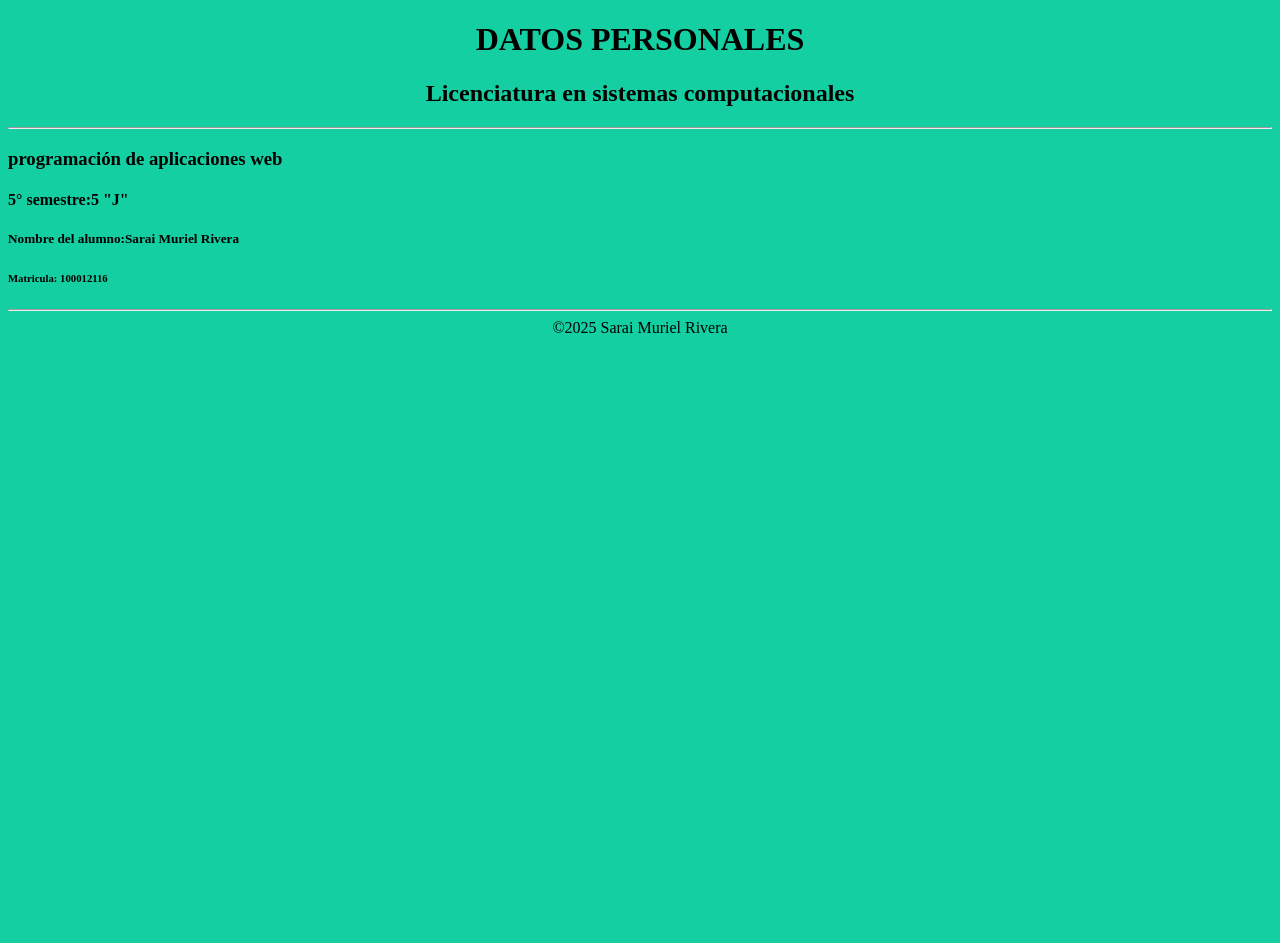
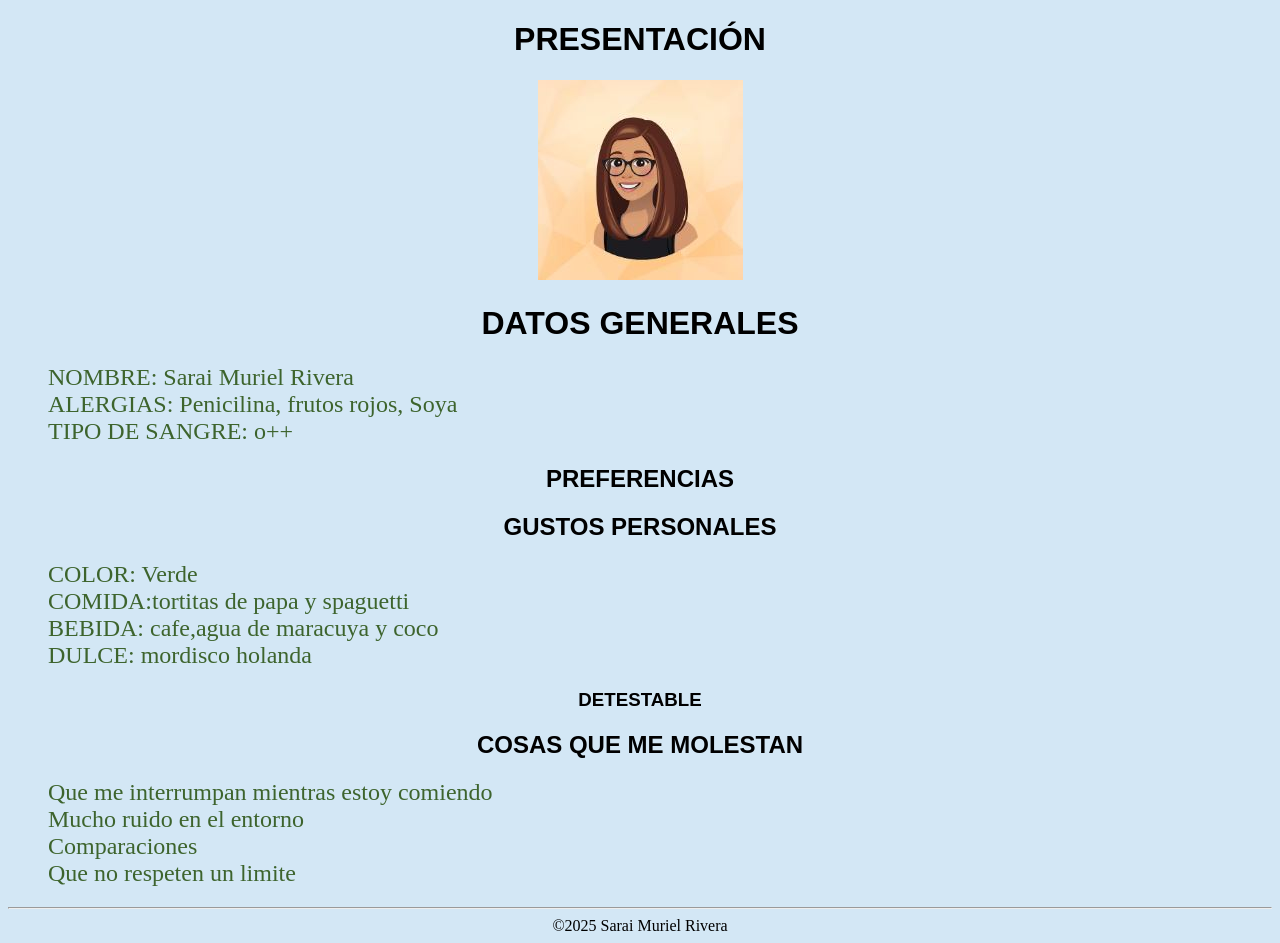
Before and after one commit to Alejandra-Albores-Orellano/proyectoperfiles, a plain HTML site: page Muriel.html in a window 1280 px wide. Before the commit the page ends 800 px from the top, so only its background shows below. Drawn offline with Linux system fonts and the light colour scheme.

Commit message:
Finalizado

```diff
--- a/Muriel.html
+++ b/Muriel.html
@@ -7,23 +7,52 @@
     <title>HTML_EQUIPO COLABORATIVO</title>
     <style>
      body {
-            background-color: rgb(20, 207, 161);
-
+            background-color: rgb(211, 231, 245);
+            h1, h2, h3 {
+            text-align: center;
+            font-family: Arial, sans-serif;
+        }
+        ul {
+            list-style-type: none;
+            font-size: 20px;
+            color: #3d642d;
+        }
         }
     </style>
 </head>
 <body>
-    <!--Autor;-Sarai Muriel Rivera-->
-    <!--Correo;sarai.muriel09@unach.mx-->
-    <center><h1>DATOS PERSONALES</h1></center>
-    <center><h2>Licenciatura en sistemas computacionales</h2></center>
+    <center><h1>PRESENTACIÓN</h1></center>
+    <center><img src="Captura.JPG" alt="Descripción"></center>
+
+
+    <h1>DATOS GENERALES</h1>
+    <ul>
+
+        <li><font size="5" color="#3d642d">NOMBRE: Sarai Muriel Rivera</li></font>
+        <li><font size="5" color="#3d642d">ALERGIAS: Penicilina, frutos rojos, Soya</li></font>
+        <li><font size="5" color="#3d642d">TIPO DE SANGRE: o++</font>
+    </ul>
+
+    <center><h2>PREFERENCIAS</h2></center>
+    <h2>GUSTOS PERSONALES</h2>
+
+    <ul>
+        <li><font size="5" color="#3d642d">COLOR: Verde</li></font>
+        <li><font size="5" color="#3d642d">COMIDA:tortitas de papa y spaguetti</li></font>
+        <li><font size="5" color="#3d642d">BEBIDA: cafe,agua de maracuya y coco </li></font>
+        <li><font size="5" color="#3d642d">DULCE: mordisco holanda</li></font>
+    </ul>
+
+    <center><h3>DETESTABLE</h3></center>
+    <h2>COSAS QUE ME MOLESTAN </h2>
+
+    <ul>
+        <li><font size="5" color="#3d642d">Que me interrumpan mientras estoy comiendo</li></font>
+        <li><font size="5" color="#3d642d">Mucho ruido en el entorno</li></font>
+        <li><font size="5" color="#3d642d">Comparaciones</li></font>
+        <li><font size="5" color="#3d642d">Que no respeten un limite</li></font>
+    </ul>
     <hr>
-    <h3>programación de aplicaciones web</h3>
-    <h4>5° semestre:5 "J"</h4>
-    <h5>Nombre del alumno:Sarai Muriel Rivera</h5>
-    <h6>Matricula: 100012116</h6>
-
-    <hr>
-    <center><h7>©2025 Sarai Muriel Rivera </h7></center>
+    <center>©2025 Sarai Muriel Rivera </center>
 </body>
 </html>
```
Also changed, not shown: Captura.JPG (added).
